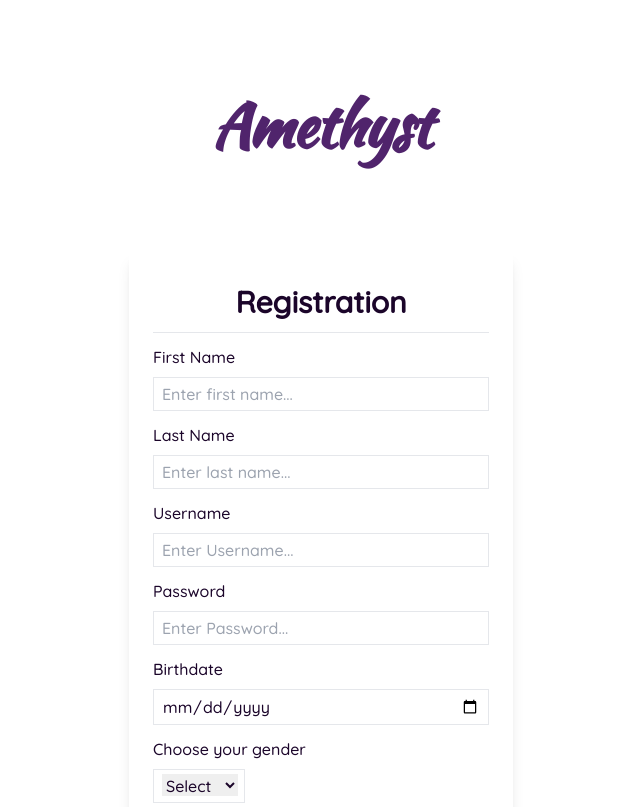
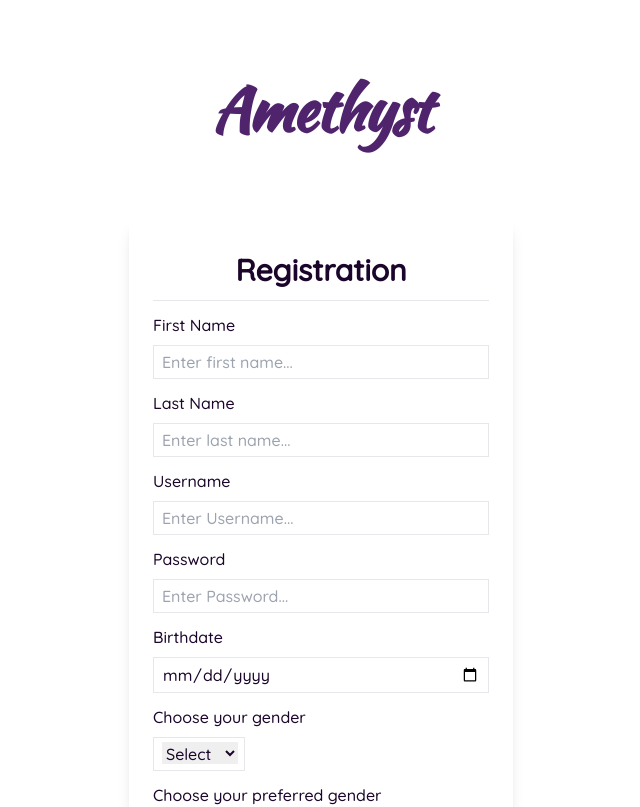
Before and after one commit to mathletedev/amethyst, a SvelteKit app in the folder web/: page /register in a window 1280 px wide. Shown: the top 807 px of the page, without its empty margins (319-959 px from the left). Built offline with nearby package versions, Linux system fonts and the light colour scheme.

Commit message:
Update +page.svelte

```diff
--- a/web/src/routes/register/+page.svelte
+++ b/web/src/routes/register/+page.svelte
@@ -23,12 +23,12 @@
 <title>Amethyst • Registration</title>
 
 <h1
-	class="mt-24 text-4xl font-extrabold leading-none tracking-tight md:text-5xl lg:text-6xl text-center font-display text-amethyst-300"
+	class="mt-20 text-4xl font-extrabold leading-none tracking-tight md:text-5xl lg:text-6xl text-center font-display text-amethyst-300"
 >
 	Amethyst
 </h1>
 
-<div class="mt-24 mb-20 flex justify-center">
+<div class="mt-20 mb-20 flex justify-center">
 	<form class="w-96 p-6 shadow-lg rounded-md py-8" on:submit={register}>
 		<h1 class="text-3xl block text-center font-semibold">Registration</h1>
 		<hr class="mt-3" />
```
